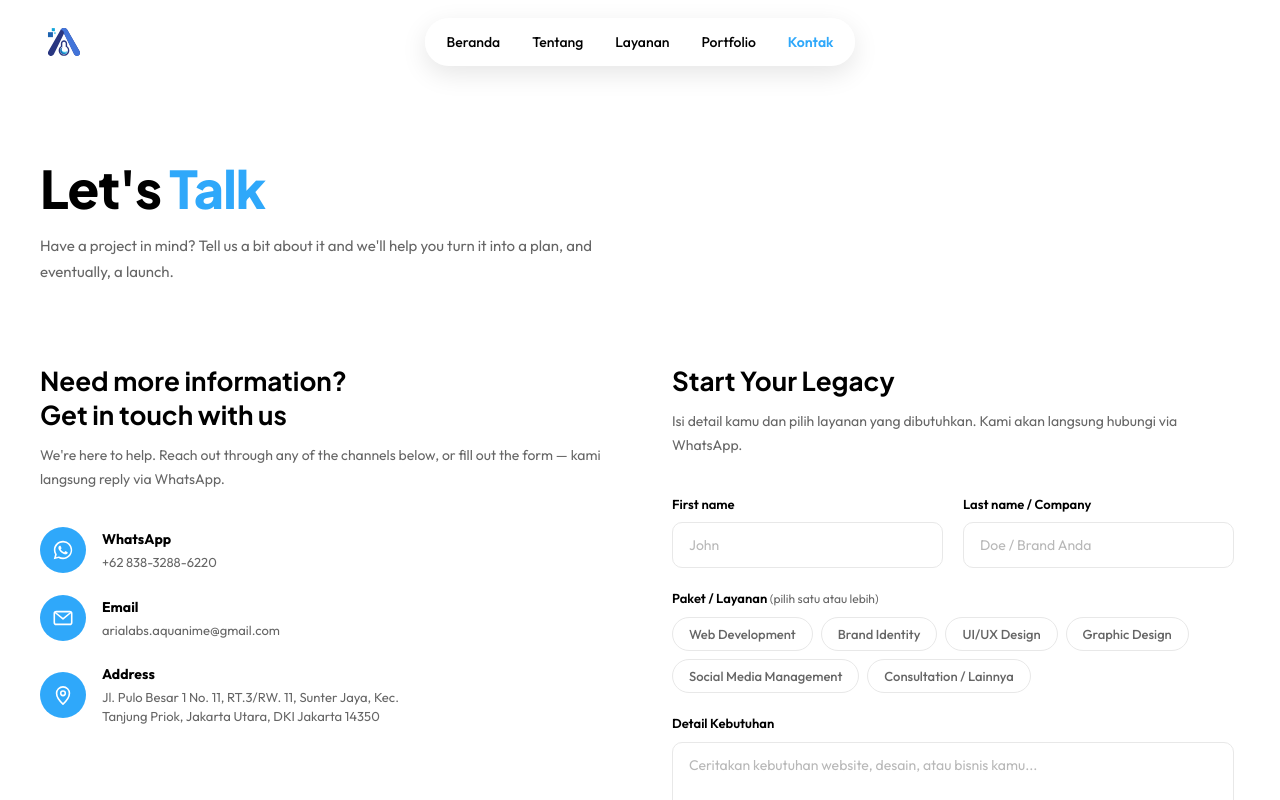
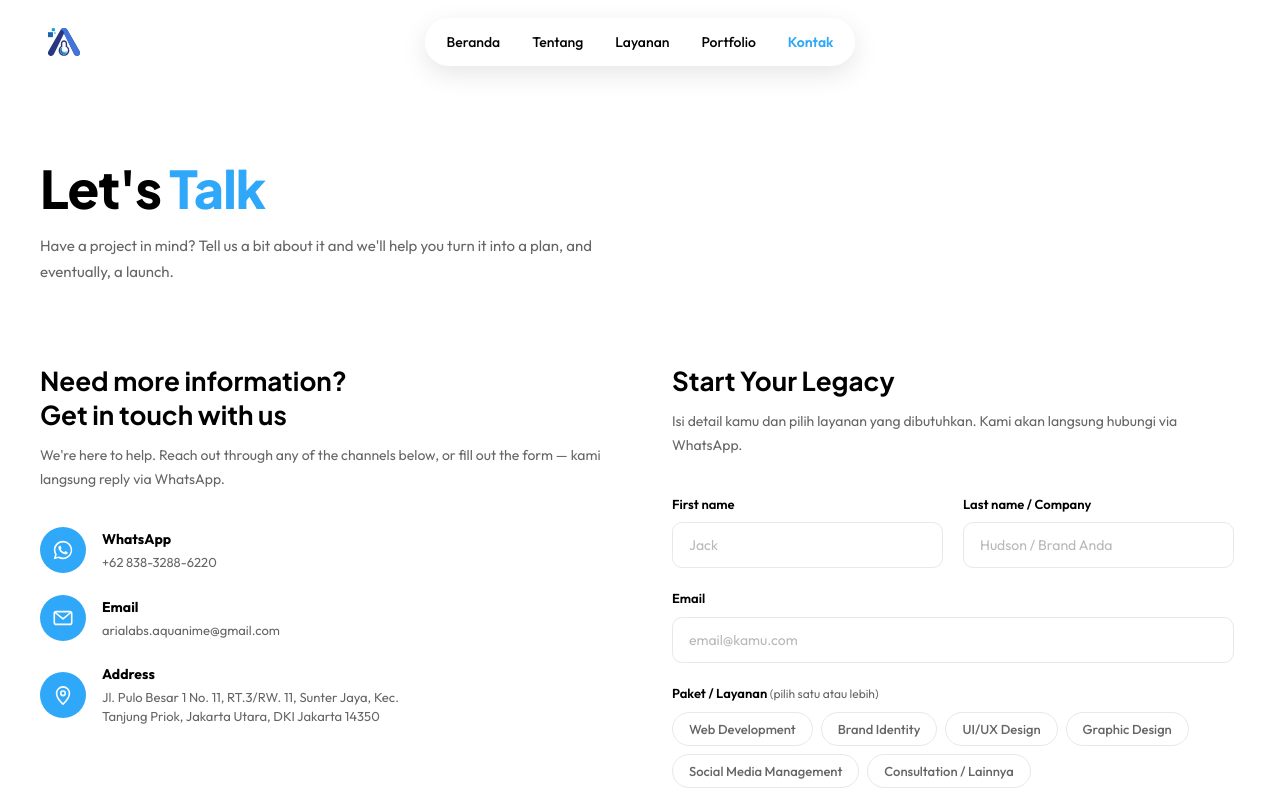
Before and after one commit to Nazca13/Arialabs, a Next.js app: page /kontak in a window 1280 px wide. Shown: the top 800 px of the page. Built offline with nearby package versions, Linux system fonts and the light colour scheme.

Commit message:
feat: add email field to contact form, included in WA message

```diff
--- a/src/features/kontak/sections/contact-main/contact-main.tsx
+++ b/src/features/kontak/sections/contact-main/contact-main.tsx
@@ -43,6 +43,7 @@ export function ContactMain() {
   const [formData, setFormData] = useState({
     firstName: '',
     lastName: '',
+    email: '',
     description: '',
   })
   const [selectedServices, setSelectedServices] = useState<string[]>([])
@@ -69,6 +70,7 @@ Saya ingin mendiskusikan kebutuhan digital bisnis saya.
 
 📦 Paket / Layanan: ${services}
 🏢 Nama / Perusahaan: ${fullName}
+📧 Email: ${formData.email}
 📝 Detail Kebutuhan: ${description}
 
 Apakah kita bisa berdiskusi lebih lanjut mengenai estimasi biaya dan waktunya?`
@@ -138,7 +140,7 @@ Apakah kita bisa berdiskusi lebih lanjut mengenai estimasi biaya dan waktunya?`
                   type="text"
                   value={formData.firstName}
                   onChange={handleChange}
-                  placeholder="John"
+                  placeholder="Jack"
                   required
                 />
               </div>
@@ -150,10 +152,23 @@ Apakah kita bisa berdiskusi lebih lanjut mengenai estimasi biaya dan waktunya?`
                   type="text"
                   value={formData.lastName}
                   onChange={handleChange}
-                  placeholder="Doe / Brand Anda"
+                  placeholder="Hudson / Brand Anda"
                   required
                 />
               </div>
+            </div>
+
+            <div className={styles.field}>
+              <label htmlFor="email">Email</label>
+              <input
+                id="email"
+                name="email"
+                type="email"
+                value={formData.email}
+                onChange={handleChange}
+                placeholder="email@kamu.com"
+                required
+              />
             </div>
 
             {/* Multi-select service pills */}
```
Also changed, not shown: 1 other file (tests, documents, lock files or other folders).
